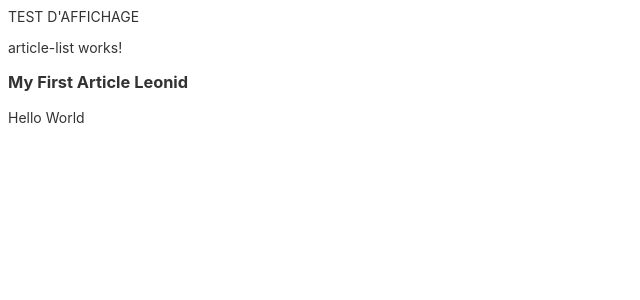
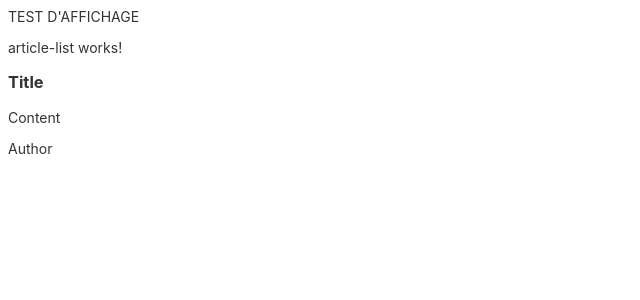
Before and after one commit to Polytech-Paris-Sud-Web/LeonidShuryginTP1Angular, an Angular app: page / in a window 1280 px wide. Shown: the top 300 px of the page, without its empty margins (0-640 px from the left). Built offline with nearby package versions, Linux system fonts and the light colour scheme.

Commit message:
Add article service and class

```diff
--- a/src/app/app.module.ts
+++ b/src/app/app.module.ts
@@ -5,6 +5,7 @@ import { AppRoutingModule } from './app-routing.module';
 import { AppComponent } from './app.component';
 import { ArticleComponent } from './article/article.component';
 import { ArticleListComponent } from './article-list/article-list.component';
+import { ArticleService } from './article.service';
 
 @NgModule({
   declarations: [
@@ -16,7 +17,7 @@ import { ArticleListComponent } from './article-list/article-list.component';
     BrowserModule,
     AppRoutingModule
   ],
-  providers: [],
+  providers: [ArticleService],
   bootstrap: [AppComponent]
 })
 export class AppModule { }
--- a/src/app/article-list/article-list.component.html
+++ b/src/app/article-list/article-list.component.html
@@ -1,3 +1,2 @@
 <p>article-list works!</p>
-<!-- <app-article [title]="'MyTitle'" [customContent]="'MyContent'"></app-article> -->
-<app-article [title]="this.article.title" [customContent]="this.article.content"></app-article>
+<app-article [article]="this.article"></app-article>
--- a/src/app/article-list/article-list.component.ts
+++ b/src/app/article-list/article-list.component.ts
@@ -1,4 +1,6 @@
 import { Component, OnInit } from '@angular/core';
+import { ArticleService } from '../article.service';
+import { Article } from 'src/model/article';
 
 @Component({
   selector: 'app-article-list',
@@ -6,11 +8,16 @@ import { Component, OnInit } from '@angular/core';
   styleUrls: ['./article-list.component.css']
 })
 export class ArticleListComponent implements OnInit {
-  article = {title: 'My First Article Leonid', content : 'Hello World'};
+  article = new Article("Title", "Content", "Author");
 
-  constructor() { }
+  constructor(private articleService: ArticleService) {
+  }
+
+  articleList(): Article[] {
+    return this.articleService.getArticles();
+  }
 
   ngOnInit(): void {
+
   }
-
 }
--- /dev/null
+++ b/src/app/article.service.ts
@@ -0,0 +1,18 @@
+import { Injectable } from '@angular/core';
+import { Article } from '../model/article';
+
+@Injectable({
+  providedIn: 'root'
+})
+export class ArticleService {
+
+  constructor() { }
+
+  public getArticles(): Article[] {
+    return [
+      new Article("T1", "C1", "A1"),
+      new Article("T2", "C2", "A2"),
+      new Article("T3", "C3", "A3")
+    ];
+  }
+}
--- a/src/app/article/article.component.html
+++ b/src/app/article/article.component.html
@@ -1,4 +1,5 @@
 <div>
-    <h3> {{this.title}} </h3>
-    <p> {{this.content}} </p>
+    <h3> {{this.article?.getTitle()}} </h3>
+    <p> {{this.article?.getContent()}} </p>
+    <p> {{this.article?.getAuthor()}} </p>
 </div>
--- a/src/app/article/article.component.ts
+++ b/src/app/article/article.component.ts
@@ -1,5 +1,6 @@
 import { Component, OnInit } from '@angular/core';
 import { Input } from '@angular/core';
+import { Article } from 'src/model/article';
 
 @Component({
   selector: 'app-article',
@@ -9,16 +10,12 @@ import { Input } from '@angular/core';
 export class ArticleComponent implements OnInit {
 
   @Input()
-  title : string;
-  @Input("customContent")
-  content : string;
+  article? : Article;
 
   constructor(){
-    this.title = 'First Article';
-    this.content = 'Hello World';
   }
 
   ngOnInit(): void {
+
   }
-
 }
--- /dev/null
+++ b/src/model/article.ts
@@ -0,0 +1,23 @@
+export class Article {
+    title: string;
+    content: string;
+    author: string;
+
+    constructor(title: string, content: string, author: string) {
+        this.title = title;
+        this.content = content;
+        this.author = author;
+    }
+
+    getTitle(): string {
+        return this.title;
+    }
+
+    getContent(): string {
+        return this.content;
+    }
+
+    getAuthor(): string {
+        return this.author;
+    }
+}
```
Also changed, not shown: 1 other file (tests, documents, lock files or other folders).
